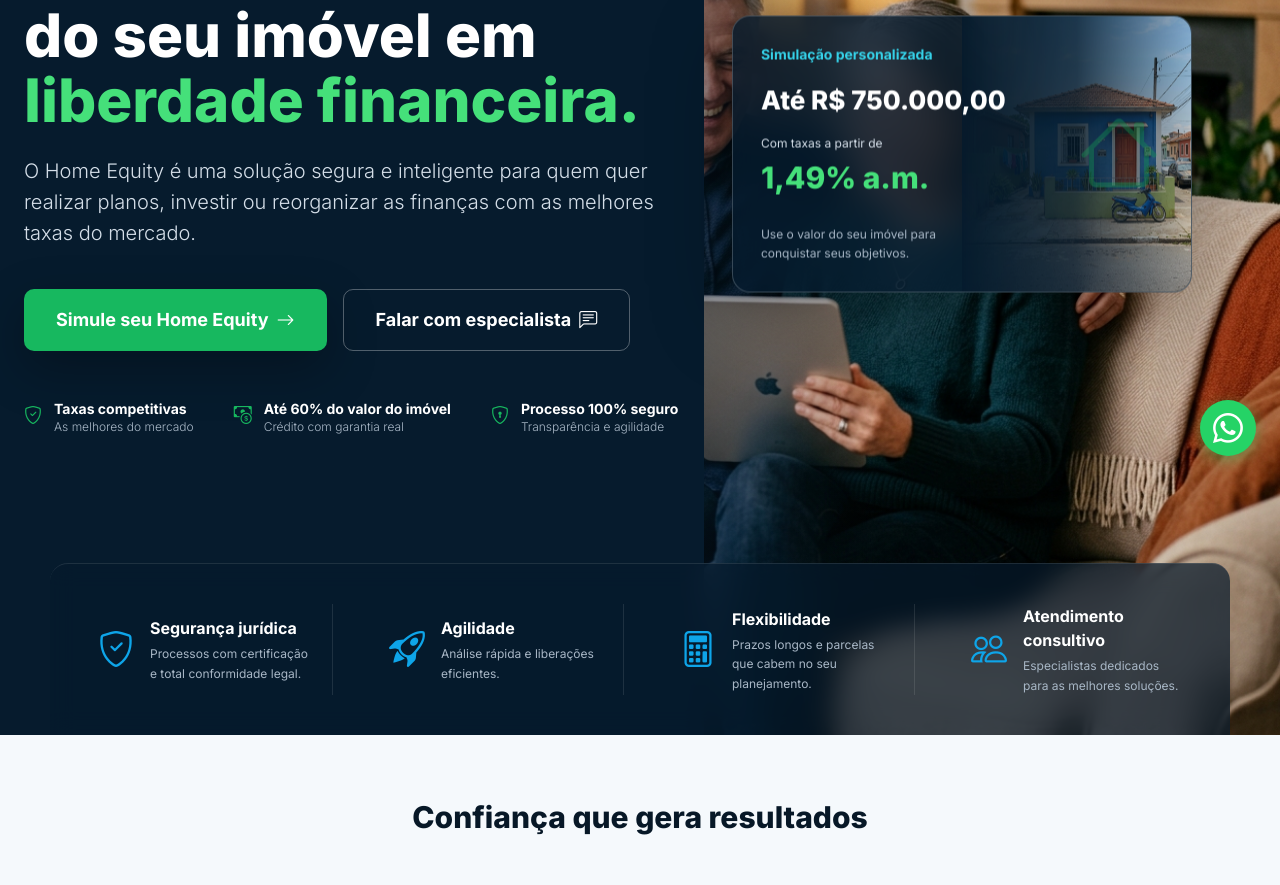
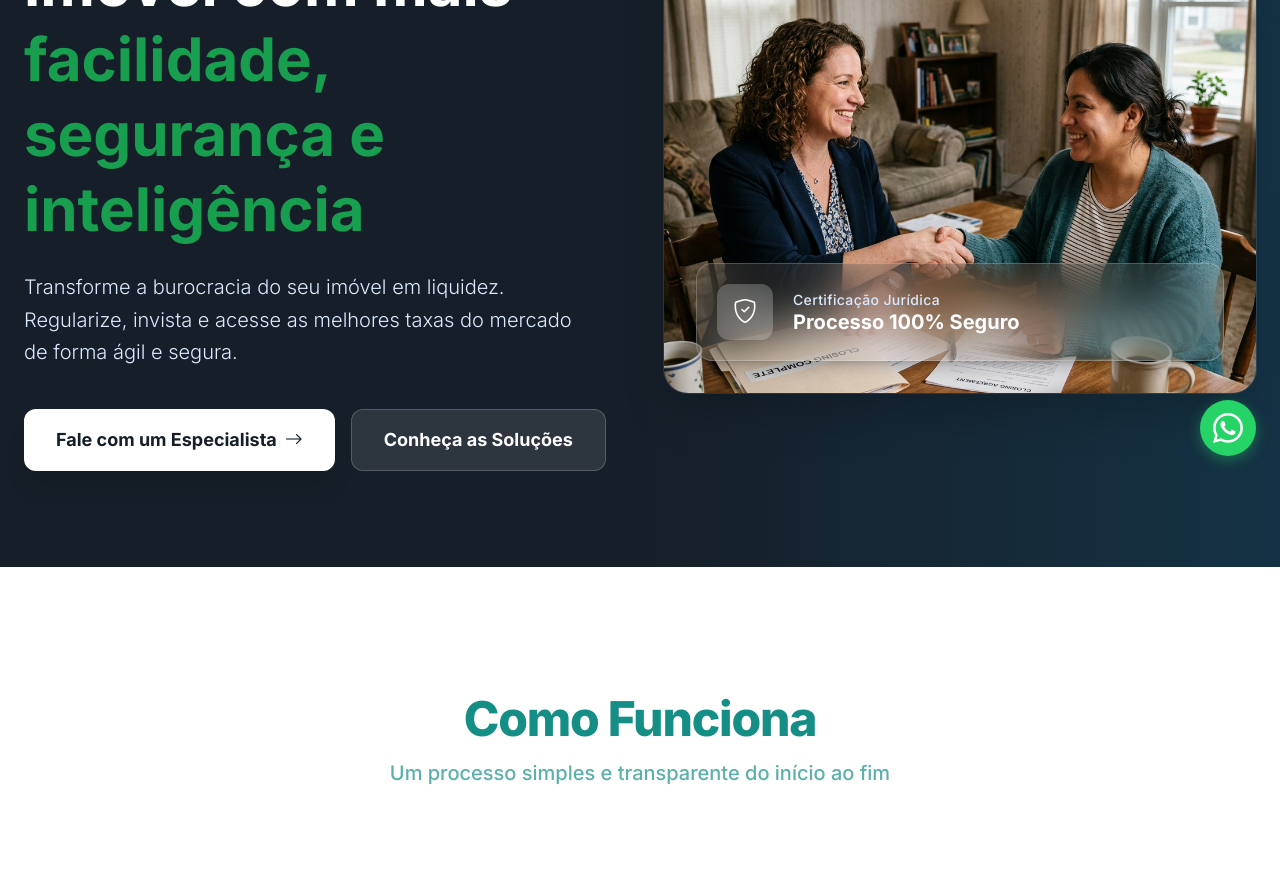
Before and after one commit to joabedev123-alt/notarycred-landing-page, a React (Vite) app: page / in a window 1280 px wide. Shown: the part 320-1205 px from the top of the page. Built offline with nearby package versions, Linux system fonts and the light colour scheme.

Commit message:
fix: corrige erro de typescript do parâmetro não utilizado que quebrava o build na vercel

```diff
--- a/src/App.tsx
+++ b/src/App.tsx
@@ -67,182 +67,49 @@ function App() {
       </header>
 
       {/* 2. HERO PRINCIPAL */}
-      <section id="inicio" className="pt-36 lg:pt-0 bg-[#061B2D] text-white relative flex flex-col">
-        {/* Fundo imagem na direita (Desktop) */}
-        <div className="absolute inset-0 z-0 hidden lg:block">
-           <div className="absolute inset-0 bg-[#061B2D] z-10 w-[55%]"></div>
-           <div className="absolute inset-0 bg-gradient-to-r from-[#061B2D] via-[#061B2D]/90 to-transparent z-10 w-[70%]"></div>
-           <img src="/couple-couch.png" alt="Casal feliz usando tablet no sofá" className="absolute right-0 top-0 h-full w-[55%] object-cover object-right z-0" />
-        </div>
-
-        <div className="container mx-auto px-6 relative z-20 flex-1 flex flex-col lg:flex-row items-center pt-10 lg:pt-48 pb-16 lg:pb-32">
-
+      <section id="inicio" className="pt-36 pb-16 lg:pt-48 lg:pb-24 bg-nc-navy-dark text-white relative overflow-hidden">
+        <div className="absolute top-0 right-0 w-1/2 h-full bg-gradient-to-l from-nc-tech-blue/20 to-transparent pointer-events-none"></div>
+        <div className="container mx-auto px-6 flex flex-col lg:flex-row items-center gap-12 relative z-10">
           <motion.div
             initial="hidden" animate="visible" variants={fadeUp}
-            className="lg:w-[55%] xl:w-[60%]"
+            className="lg:w-1/2"
           >
-            {/* Badge HOME EQUITY */}
-            <div className="inline-flex items-center gap-2 border border-[#0EA5E9]/30 rounded-full px-4 py-1.5 mb-8 bg-[#0EA5E9]/10 backdrop-blur-sm">
-              <i className="bi bi-check-circle text-[#9EEBFF] text-sm"></i>
-              <span className="text-xs font-bold tracking-widest text-[#9EEBFF]">HOME EQUITY</span>
-            </div>
-
-            <h1 className="text-4xl md:text-5xl lg:text-6xl font-extrabold leading-[1.08] mb-6 text-white max-w-[620px]">
-              Transforme o valor<br/>do seu imóvel em<br/>
-              <span className="text-[#45E07A]">liberdade financeira.</span>
+            <h1 className="text-4xl md:text-5xl lg:text-6xl font-bold leading-tight mb-6">
+              Regularize seu imóvel com mais <span className="text-nc-trust-green">facilidade, segurança e inteligência</span>
             </h1>
-            <p className="text-[17px] lg:text-[20px] text-[#D4DEE8] mb-10 leading-[1.55] font-light max-w-[640px] mx-auto lg:mx-0">
-              O Home Equity é uma solução segura e inteligente para quem quer realizar planos, investir ou reorganizar as finanças com as melhores taxas do mercado.
+            <p className="text-lg md:text-xl text-blue-100 mb-10 leading-relaxed font-light max-w-xl mx-auto lg:mx-0">
+              Transforme a burocracia do seu imóvel em liquidez. Regularize, invista e acesse as melhores taxas do mercado de forma ágil e segura.
             </p>
 
-            <div className="flex flex-col sm:flex-row gap-3 md:gap-4 justify-center lg:justify-start mb-12">
-              <a href={WHATSAPP_LINK} target="_blank" rel="noreferrer" className="bg-[#17B85F] text-white px-8 py-4 rounded-[10px] font-bold text-lg hover:bg-[#149E52] transition-all duration-300 shadow-[0_18px_50px_rgba(0,0,0,0.28)] flex items-center justify-center gap-2">
-                Simule seu Home Equity <i className="bi bi-arrow-right"></i>
+            <div className="flex flex-col sm:flex-row gap-4 justify-center lg:justify-start">
+              <a href={WHATSAPP_LINK} target="_blank" rel="noreferrer" className="bg-white text-nc-navy-dark px-8 py-4 rounded-xl font-bold text-lg hover:bg-gray-100 transition-all duration-300 shadow-xl flex items-center justify-center gap-2">
+                Fale com um Especialista <i className="bi bi-arrow-right"></i>
               </a>
-              <a href="#solucoes" className="bg-transparent border border-white/30 text-white px-8 py-4 rounded-[10px] font-bold text-lg hover:bg-white/10 transition-all duration-300 flex items-center justify-center gap-2">
-                Falar com especialista <i className="bi bi-chat-left-text"></i>
+              <a href="#solucoes" className="bg-white/10 backdrop-blur-sm border border-white/20 text-white px-8 py-4 rounded-xl font-bold text-lg hover:bg-white/20 transition-all duration-300 flex items-center justify-center">
+                Conheça as Soluções
               </a>
             </div>
-
-            {/* Trust points */}
-            <div className="flex flex-col sm:flex-row gap-4 sm:gap-6 lg:gap-10 justify-center lg:justify-start">
-               <div className="flex items-start gap-3">
-                 <i className="bi bi-shield-check text-[#17B85F] mt-0.5 text-lg"></i>
-                 <div className="text-left">
-                   <p className="font-bold text-sm text-white">Taxas competitivas</p>
-                   <p className="text-xs text-[#A8B7C6] font-light">As melhores do mercado</p>
-                 </div>
-               </div>
-               <div className="flex items-start gap-3">
-                 <i className="bi bi-cash-coin text-[#17B85F] mt-0.5 text-lg"></i>
-                 <div className="text-left">
-                   <p className="font-bold text-sm text-white">Até 60% do valor do imóvel</p>
-                   <p className="text-xs text-[#A8B7C6] font-light">Crédito com garantia real</p>
-                 </div>
-               </div>
-               <div className="flex items-start gap-3">
-                 <i className="bi bi-shield-lock text-[#17B85F] mt-0.5 text-lg"></i>
-                 <div className="text-left">
-                   <p className="font-bold text-sm text-white">Processo 100% seguro</p>
-                   <p className="text-xs text-[#A8B7C6] font-light">Transparência e agilidade</p>
-                 </div>
-               </div>
-            </div>
-
           </motion.div>
 
           <motion.div
             initial={{ opacity: 0, x: 20 }} animate={{ opacity: 1, x: 0 }} transition={{ duration: 0.8, delay: 0.2 }}
-            className="lg:w-[45%] xl:w-[40%] relative mt-16 lg:mt-0 flex justify-end"
+            className="lg:w-1/2 relative"
           >
-             {/* Imagem mobile */}
-             <div className="lg:hidden w-full h-[300px] relative rounded-3xl overflow-hidden mb-8">
-               <img src="/couple-couch.png" alt="Casal feliz" className="object-cover w-full h-full" />
-             </div>
+            <div className="relative rounded-3xl overflow-hidden shadow-2xl aspect-[4/3] ring-1 ring-white/10">
+              <div className="absolute inset-0 bg-gradient-to-t from-nc-blue/80 via-transparent to-transparent z-10 hidden md:block"></div>
+              <img src="/broker-contract.png" alt="Corretor assinando contrato" className="object-cover w-full h-full" />
+            </div>
 
-             {/* Floating Card - Simulação */}
-             <div className="bg-[#061B2D]/80 backdrop-blur-[18px] p-6 md:p-[28px] rounded-[18px] border border-white/20 shadow-[0_24px_80px_rgba(0,0,0,0.35)] relative w-full max-w-md lg:absolute lg:top-1/2 lg:-translate-y-1/2 lg:right-[13%] lg:max-w-[460px] overflow-hidden flex">
-               <div className="flex-1 relative z-10">
-                 <p className="text-[#35D1E8] text-sm font-bold mb-4">Simulação personalizada</p>
-                 <h3 className="text-[26px] font-[800] text-[#FFFFFF] mb-2">Até R$ 750.000,00</h3>
-                 <p className="text-xs text-[#D4DEE8] mb-1 mt-4">Com taxas a partir de</p>
-                 <p className="text-[30px] font-[800] text-[#45E07A] mb-6">1,49% a.m.</p>
-                 <p className="text-xs text-[#A8B7C6] leading-relaxed max-w-[200px]">Use o valor do seu imóvel para conquistar seus objetivos.</p>
-               </div>
-
-               <div className="absolute right-0 bottom-0 top-0 w-1/2 opacity-80">
-                 <img src="/simple-house.png" className="w-full h-full object-cover object-left" alt="Casa" />
-                 <div className="absolute inset-0 bg-gradient-to-r from-[#061B2D] via-[#061B2D]/80 to-transparent"></div>
-                 {/* Icon inside house graphic */}
-                 <div className="absolute right-8 top-1/2 -translate-y-1/2 opacity-80">
-                    <i className="bi bi-house text-[80px] text-[#17B85F]/50"></i>
-                 </div>
-               </div>
-             </div>
-          </motion.div>
-        </div>
-
-        {/* Benefits Bottom Bar */}
-        <div className="border-t border-white/10 bg-[#061B2D]/70 backdrop-blur-md relative z-20 rounded-t-[18px] max-w-[1180px] mx-auto">
-          <div className="container mx-auto px-6 py-10">
-            <div className="grid grid-cols-1 md:grid-cols-2 lg:grid-cols-4 gap-8 divide-y md:divide-y-0 md:divide-x divide-white/10">
-
-              <div className="flex items-center gap-4 lg:px-6 pt-4 md:pt-0">
-                <i className="bi bi-shield-check text-4xl text-[#0EA5E9]"></i>
-                <div className="text-left">
-                  <h4 className="text-white font-bold mb-1">Segurança jurídica</h4>
-                  <p className="text-xs text-[#A8B7C6] leading-relaxed">Processos com certificação e total conformidade legal.</p>
-                </div>
+            <div className="mt-4 md:mt-0 md:absolute md:bottom-8 md:left-8 md:right-8 bg-white/10 backdrop-blur-xl p-3 md:p-5 rounded-2xl border border-white/20 z-20 flex items-center justify-center md:justify-start gap-3 md:gap-5 w-full md:w-auto shadow-lg shadow-black/20">
+              <div className="w-10 h-10 md:w-14 md:h-14 bg-white/20 rounded-xl flex items-center justify-center text-white backdrop-blur-md flex-shrink-0">
+                <i className="bi bi-shield-check text-lg md:text-2xl"></i>
               </div>
-
-              <div className="flex items-center gap-4 lg:px-6 pt-4 md:pt-0">
-                <i className="bi bi-rocket-takeoff text-4xl text-[#0EA5E9]"></i>
-                <div className="text-left">
-                  <h4 className="text-white font-bold mb-1">Agilidade</h4>
-                  <p className="text-xs text-[#A8B7C6] leading-relaxed">Análise rápida e liberações eficientes.</p>
-                </div>
-              </div>
-
-              <div className="flex items-center gap-4 lg:px-6 pt-4 md:pt-0">
-                <i className="bi bi-calculator text-4xl text-[#0EA5E9]"></i>
-                <div className="text-left">
-                  <h4 className="text-white font-bold mb-1">Flexibilidade</h4>
-                  <p className="text-xs text-[#A8B7C6] leading-relaxed">Prazos longos e parcelas que cabem no seu planejamento.</p>
-                </div>
-              </div>
-
-              <div className="flex items-center gap-4 lg:px-6 pt-4 md:pt-0">
-                <i className="bi bi-people text-4xl text-[#0EA5E9]"></i>
-                <div className="text-left">
-                  <h4 className="text-white font-bold mb-1">Atendimento consultivo</h4>
-                  <p className="text-xs text-[#A8B7C6] leading-relaxed">Especialistas dedicados para as melhores soluções.</p>
-                </div>
-              </div>
-
-            </div>
-          </div>
-        </div>
-      </section>
-
-      {/* Confiança que gera resultados */}
-      <section className="bg-[#F5F9FC] py-16 border-b border-gray-100 relative z-20">
-        <div className="container mx-auto px-6">
-          <h3 className="text-2xl md:text-3xl font-extrabold text-center text-[#071827] mb-12">Confiança que gera resultados</h3>
-          <div className="grid grid-cols-1 md:grid-cols-2 lg:grid-cols-4 gap-10 lg:gap-6">
-
-            <div className="flex flex-col md:flex-row items-center justify-center gap-4 text-center md:text-left">
-              <i className="bi bi-cash-stack text-4xl text-slate-700"></i>
-              <div>
-                <p className="text-2xl font-extrabold text-[#071827]">+ R$ 2,8 bilhões</p>
-                <p className="text-sm text-slate-500 font-medium">em crédito liberado</p>
+              <div className="text-left">
+                <p className="text-[10px] md:text-sm text-blue-100 font-medium tracking-wide">Certificação Jurídica</p>
+                <p className="text-sm md:text-xl font-bold text-white leading-tight">Processo 100% Seguro</p>
               </div>
             </div>
-
-            <div className="flex flex-col md:flex-row items-center justify-center gap-4 text-center md:text-left">
-              <i className="bi bi-person-plus text-4xl text-slate-700"></i>
-              <div>
-                <p className="text-2xl font-extrabold text-[#071827]">+ 18 mil</p>
-                <p className="text-sm text-slate-500 font-medium">clientes atendidos</p>
-              </div>
-            </div>
-
-            <div className="flex flex-col md:flex-row items-center justify-center gap-4 text-center md:text-left">
-              <i className="bi bi-box-seam text-4xl text-slate-700"></i>
-              <div>
-                <p className="text-2xl font-extrabold text-[#071827]">+ 1,5 mil</p>
-                <p className="text-sm text-slate-500 font-medium">parceiros imobiliários</p>
-              </div>
-            </div>
-
-            <div className="flex flex-col md:flex-row items-center justify-center gap-4 text-center md:text-left">
-              <i className="bi bi-star text-4xl text-slate-700"></i>
-              <div>
-                <p className="text-2xl font-extrabold text-[#071827]">4,9/5</p>
-                <p className="text-sm text-slate-500 font-medium">avaliação dos clientes</p>
-              </div>
-            </div>
-
-          </div>
+          </motion.div>
         </div>
       </section>
 
@@ -280,8 +147,8 @@ function App() {
       </section>
 
       {/* 2.5 MARCAS PARCEIRAS */}
-      <section className="py-12 bg-white border-b border-gray-100 overflow-hidden">
-        <div className="container mx-auto px-6 mb-8">
+      <section className="py-8 bg-white border-b border-gray-100 overflow-hidden">
+        <div className="container mx-auto px-6 mb-6">
           <h2 className="text-3xl md:text-4xl lg:text-5xl font-extrabold text-nc-teal-title tracking-tight text-center">Marcas que confiam na NotaryCred</h2>
         </div>
 
@@ -296,7 +163,7 @@ function App() {
               '/plano.png',
               '/vic.jpg'
             ]).map((logo, idx) => (
-              <img key={idx} src={logo} alt="Marca parceira" className="h-16 md:h-24 lg:h-28 w-auto max-w-[240px] object-contain mix-blend-multiply flex-shrink-0" />
+              <img key={idx} src={logo} alt="Marca parceira" className="h-10 md:h-16 w-auto max-w-[180px] object-contain mix-blend-multiply flex-shrink-0" />
             ))}
           </div>
         </div>
```
